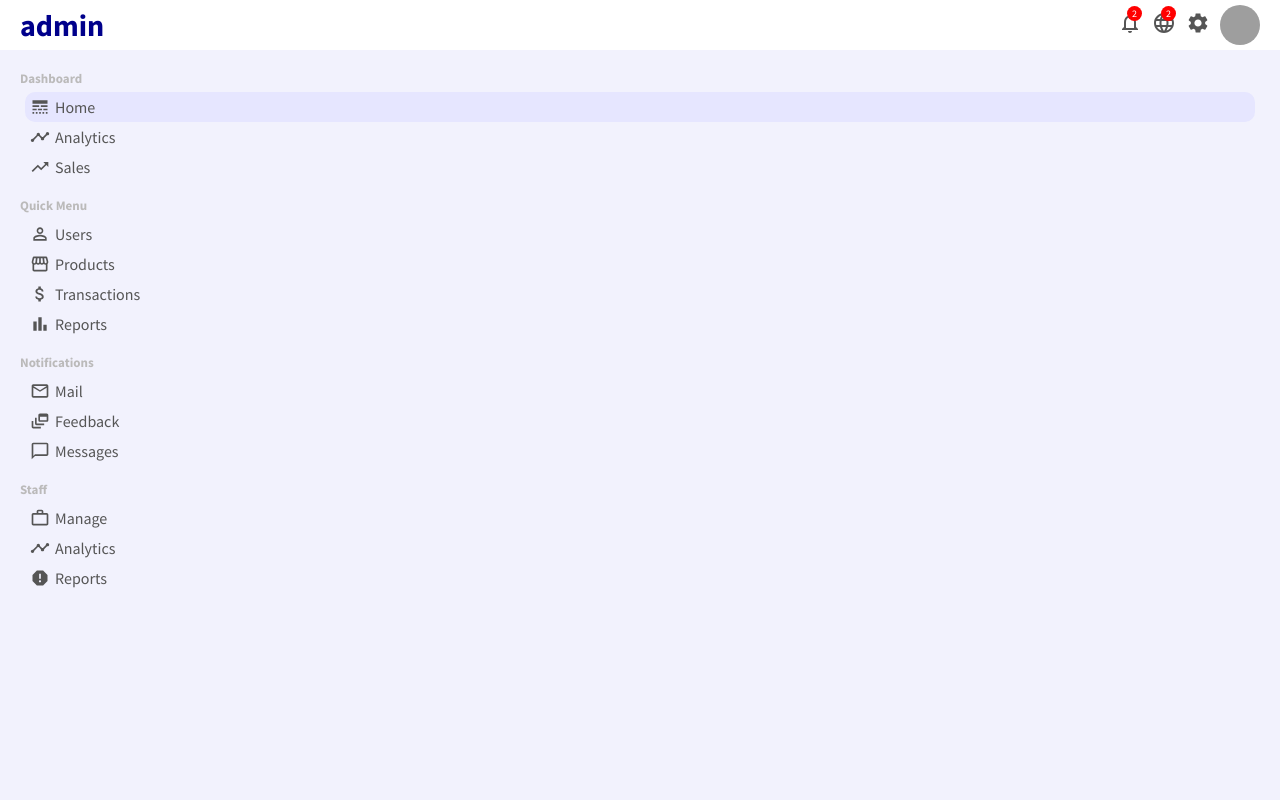
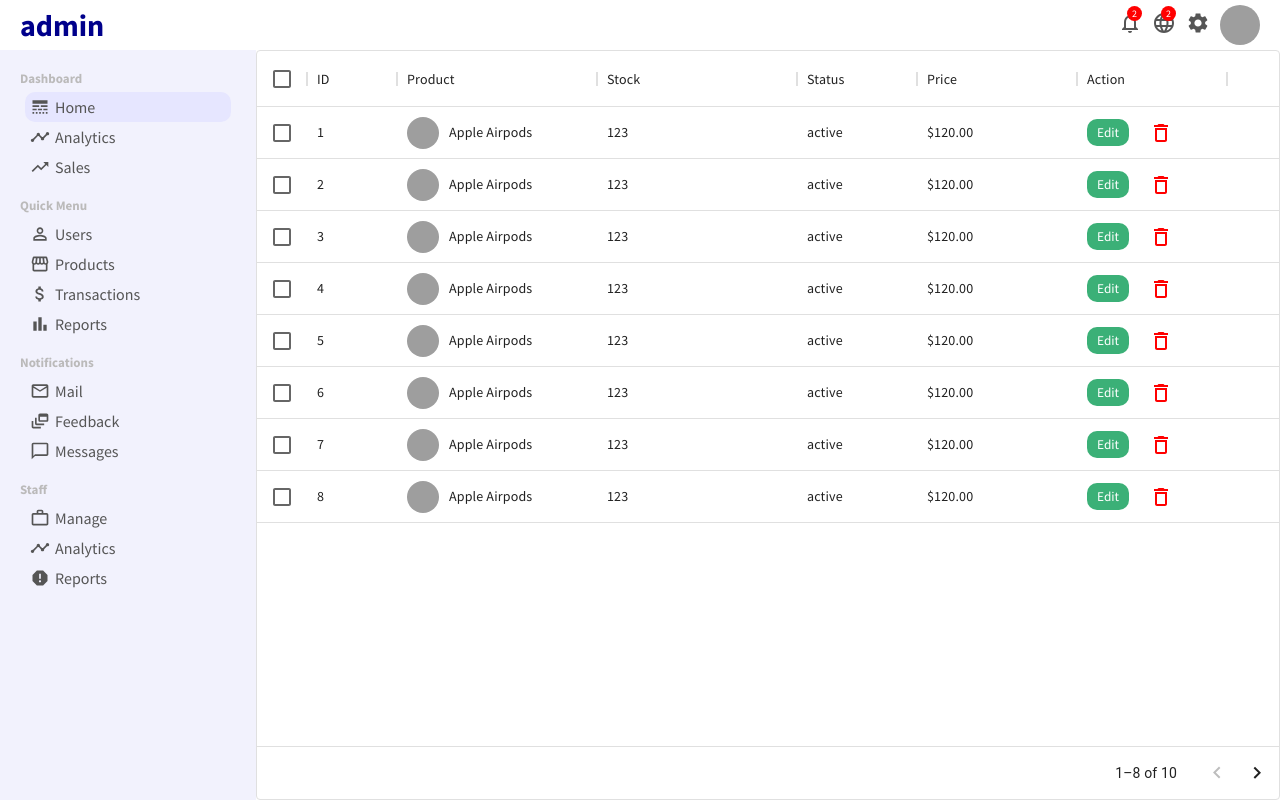
Before and after one commit to ArmineDemirchyan/eCommerce_Admin_Dashboard, a React (Create React App) app: page /products in a window 1280 px wide. Built offline with nearby package versions, Linux system fonts and the light colour scheme; grey boxes are pictures that could not be loaded.

Commit message:
product list done

```diff
--- a/src/App.js
+++ b/src/App.js
@@ -6,6 +6,7 @@
 import { BrowserRouter, Routes, Route } from "react-router-dom";
 import User from "./pages/user/User";
 import NewUser from "./pages/newUser/NewUser";
+import ProductList from "./pages/productList/ProductList";
 
 function App() {
   return (
@@ -18,6 +19,9 @@
           <Route path="/users" element={<UserList/>}/>
           <Route path="/user/:userId" element={<User/>}/>
           <Route path="/newUser" element={<NewUser/>}/>
+          <Route path="/products" element={<ProductList/>}/>
+          <Route path="/product/:productId" element={<NewUser/>}/>
+          <Route path="/newProduct" element={<NewUser/>}/>
         </Routes>
 
       </div>
--- /dev/null
+++ b/src/pages/productList/ProductList.css
@@ -0,0 +1,34 @@
+.productList{
+    flex: 4;
+}
+.productList{
+    flex: 4;
+}
+
+.productListItem{
+    display: flex;
+    align-items: center;
+}
+
+.productListImg {
+    width: 32px;
+    height: 32px;
+    border-radius: 50%;
+    object-fit: cover;
+    margin-right: 10px;
+  }
+
+.productListEdit{
+    border: none;
+    border-radius: 10px;
+    padding: 5px 10px;
+    background-color: #3bb077;
+    color: white;
+    cursor: pointer;
+    margin-right: 20px;
+}
+
+.productListDelete{
+    color: red;
+    cursor: pointer;
+}
--- /dev/null
+++ b/src/pages/productList/ProductList.js
@@ -0,0 +1,71 @@
+import "./ProductList.css";
+import { DataGrid } from "@mui/x-data-grid";
+import { productRows } from "../../dummyData";
+import { useState } from "react";
+import { Link } from "react-router-dom";
+import { DeleteOutline } from "@mui/icons-material";
+
+const ProductList = () => {
+    const [data,setData] =useState(productRows);
+    const handleDelete = (id) =>{
+      setData(data.filter(item=>item.id!==id))
+    }
+    const columns = [
+      { field: "id", headerName: "ID", width: 90 },
+      {
+        field: "product",
+        headerName: "Product",
+        width: 200,
+        renderCell: (params) => {
+          return (
+            <div className="productListItem">
+              <img className="productListImg" src={params.row.img} alt="" />
+              {params.row.name}
+            </div>
+          );
+        },
+      },
+      { field: "stock", headerName: "Stock", width: 200 },
+      {
+        field: "status",
+        headerName: "Status",
+        width: 120,
+      },
+      {
+        field: "price",
+        headerName: "Price",
+        width: 160,
+      },
+      {
+        field: "action",
+        headerName: "Action",
+        width: 150,
+        renderCell: (params) => {
+          return (
+            <>
+              <Link to={"/product/" + params.row.id}>
+                <button className="productListEdit">Edit</button>
+              </Link>
+              <DeleteOutline
+                className="productListDelete"
+                onClick={() => handleDelete(params.row.id)}
+              />
+            </>
+          );
+        },
+      },
+    ];
+  return (
+    <div className="productList">
+        <DataGrid
+        rows={data}
+        disableSelectionOnClick
+        columns={columns}
+        pageSize={8}
+        checkboxSelection
+      />
+    </div>
+  )
+}
+
+export default ProductList
--- a/src/pages/userList/UserList.js
+++ b/src/pages/userList/UserList.js
@@ -2,6 +2,16 @@
 import { DataGrid } from "@mui/x-data-grid";
 import { userRows } from "../../dummyData";
 import { DeleteOutline } from "@mui/icons-material";
+import { useState } from "react";
+import { useNavigate } from "react-router-dom";
+
+const UserList = () => {
+  const [data,setData]= useState(userRows);
+  const navigate = useNavigate();
+  const handleDelete = (id) =>{
+    setData(data.filter(item=>item.id!==id))
+  }
+
   const columns = [
     { field: "id", headerName: "ID", width: 90 },
     { field: "user", headerName: "User", width: 200, renderCell: (params)=>{
@@ -30,18 +40,19 @@
       renderCell: (params)=>{
           return(
               <>
-            <button className="userListEdit">Edit</button>
-            <DeleteOutline className="userListDelete"/>
+              <button onClick={()=>navigate("/user/"+params.row.id)} className="userListEdit">
+              Edit
+              </button>
+              <DeleteOutline className="userListDelete" onClick={()=>handleDelete(params.row.id)}/>
               </>
           )
       }
     }
-];
-const userList = () => {
+  ]
   return (
     <div className="userList">
       <DataGrid
-        rows={userRows}
+        rows={data}
         disableSelectionOnClick
         columns={columns}
         pageSize={8}
@@ -51,4 +62,4 @@
   );
 };
 
-export default userList;
+export default UserList;
```
Lines whose indentation alone changed are shown as unchanged.
